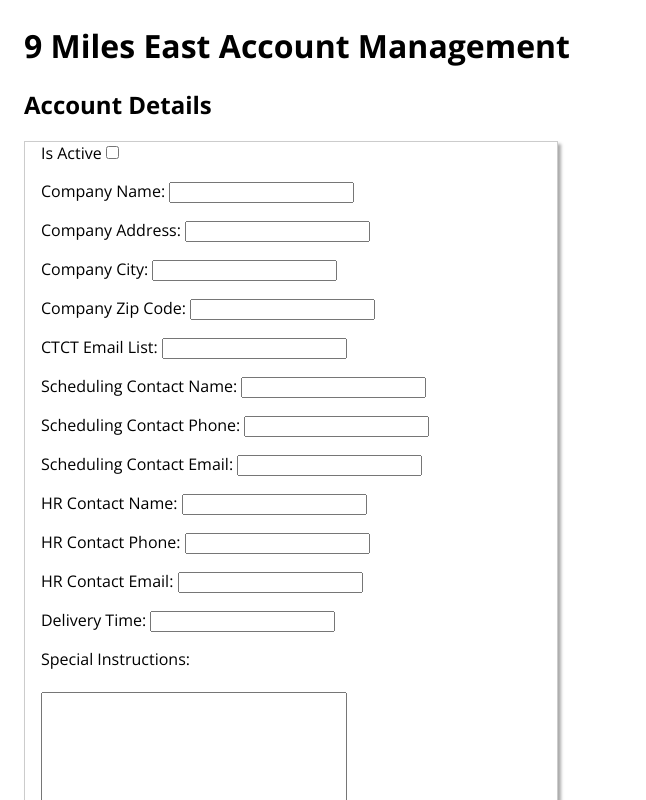
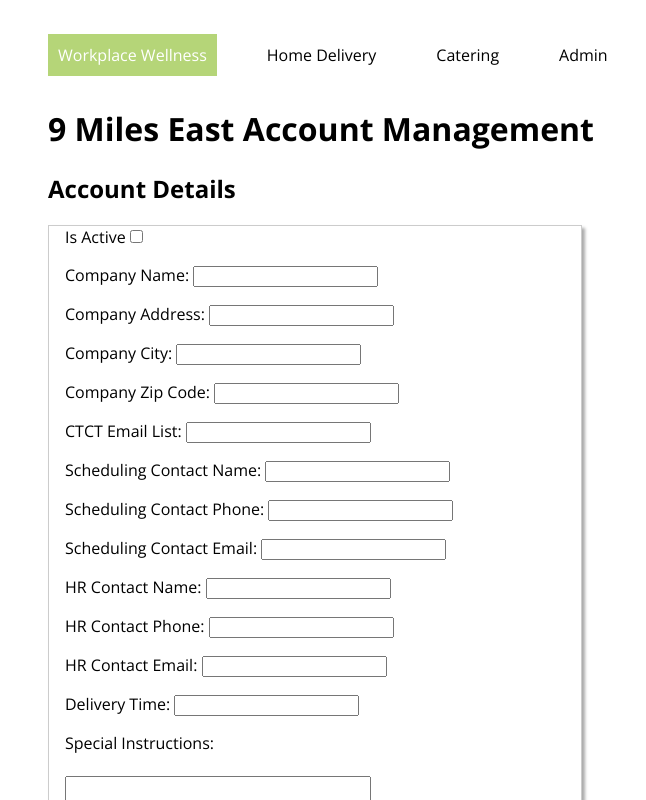
Before and after one commit to lizbur10/nme-account-manager, a React (Create React App) app in the folder client/: page /workplace_accounts/new in a window 1280 px wide. Shown: the top 800 px of the page, without its empty margins (0-646 px from the left). Built offline with nearby package versions, Linux system fonts and the light colour scheme; no server answers.

Commit message:
added navigation links and css

```diff
--- a/client/src/App.js
+++ b/client/src/App.js
@@ -1,5 +1,5 @@
 import React, { Component } from 'react';
-import { Route } from 'react-router-dom';
+import { Route, NavLink, Switch, Redirect } from 'react-router-dom';
 
 import WorkplaceAccountListContainer from './containers/WorkplaceAccounts/ListViewContainer';
 import WorkplaceAccountContainer from './containers/WorkplaceAccounts/EditViewContainer';
@@ -7,11 +7,24 @@ import WorkplaceAccountContainer from './containers/WorkplaceAccounts/EditViewCo
 class App extends Component {
   render () {
     return (
-      <div>
+      <div className="app">
+        <header>
+          <nav>
+            <ul>
+              <li><NavLink to="/workplace_accounts" >Workplace Wellness</NavLink></li>
+              <li><NavLink to="/home_delivery_accounts" exact>Home Delivery</NavLink></li>
+              <li><NavLink to="/catering_accounts" exact>Catering</NavLink></li>
+              <li><NavLink to="/" exact>Admin</NavLink></li>
+            </ul>
+          </nav>
+        </header>
         <h1>9 Miles East Account Management</h1>
-        <Route exact path="/" component={WorkplaceAccountListContainer} />
-        <Route exact path="/workplace_accounts" component={WorkplaceAccountListContainer} />
-        <Route exact path="/workplace_accounts/:id" component={WorkplaceAccountContainer} />
+        <Switch>
+          <Route exact path="/workplace_accounts" component={WorkplaceAccountListContainer} />
+          <Route exact path="/workplace_accounts/:id" component={WorkplaceAccountContainer} />
+          {/* REDIRECT STATEMENT IS TEMPORARY */}
+          <Redirect from="/" to="/workplace_accounts" component={WorkplaceAccountListContainer} />
+        </Switch>
       </div>
 
     );
--- a/client/src/index.css
+++ b/client/src/index.css
@@ -1,5 +1,5 @@
 body {
-  margin: 24px;
+  margin: 24px 48px;
   padding: 0;
   font-family: 'Open Sans', sans-serif;
 }
@@ -9,6 +9,36 @@ form {
   box-shadow: 3px 3px 3px #aaa;
   width: 500px;
   padding: 0 16px 16px;
+}
+
+header ul {
+  list-style: none;
+  margin-left: 0;
+  padding-inline-start: 0;
+  /* width: 100%; */
+  /* text-align: center; */
+}
+
+header li {
+  display: inline-block;
+  margin: 20px;
+}
+
+header li:first-of-type {
+  margin-left: 0;
+}
+
+header a {
+  padding: 10px;
+  text-decoration: none;
+  color: black;
+}
+
+header a:hover,
+header a:active,
+header a.active {
+  background-color: #B5D578;
+  color: white;
 }
 
 textarea {
@@ -57,3 +87,12 @@ td input[type="number"] {
   width: 44px;
   padding-left: 10px;
 }
+
+.edit_button {
+  text-decoration: none;
+  padding: 0 5px;
+  margin: 0 5px;
+  border: 1px solid #ccc;
+  border-radius: 4px;
+  font-size: 75%;
+}
```
